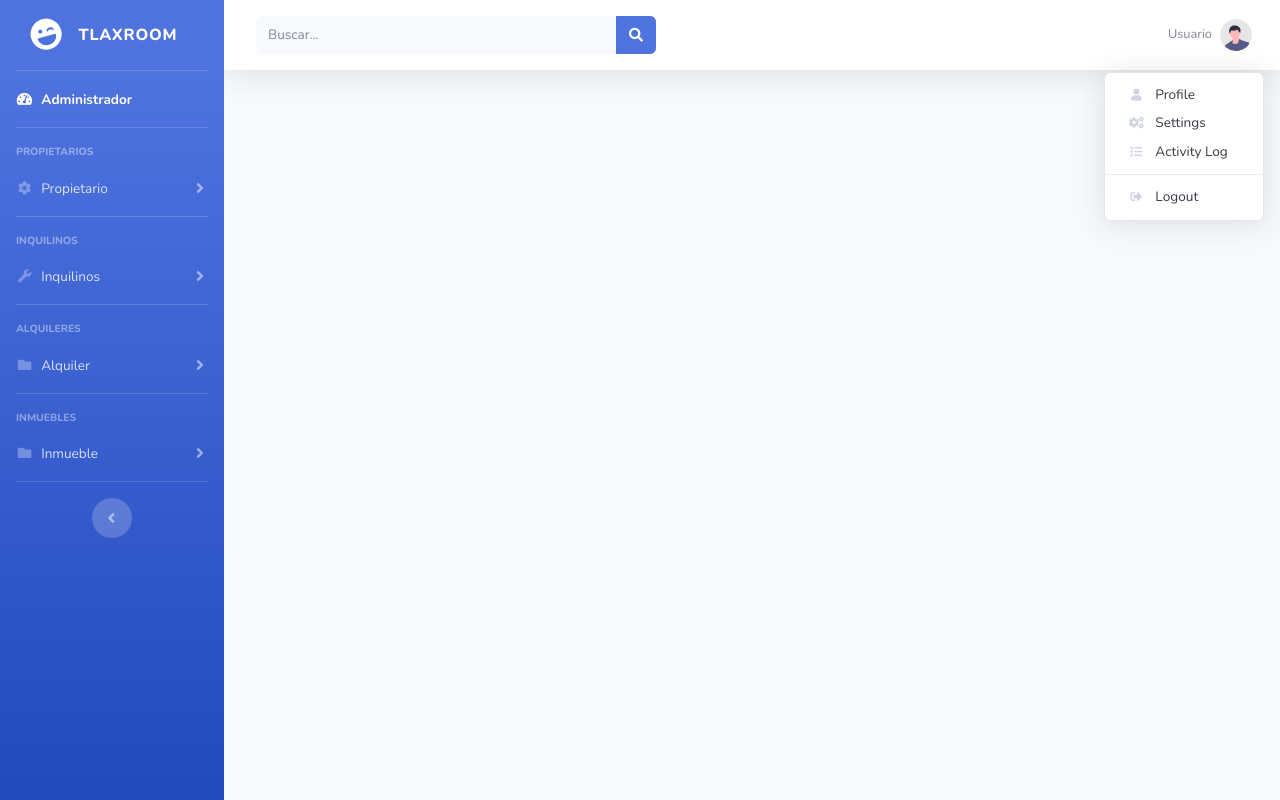
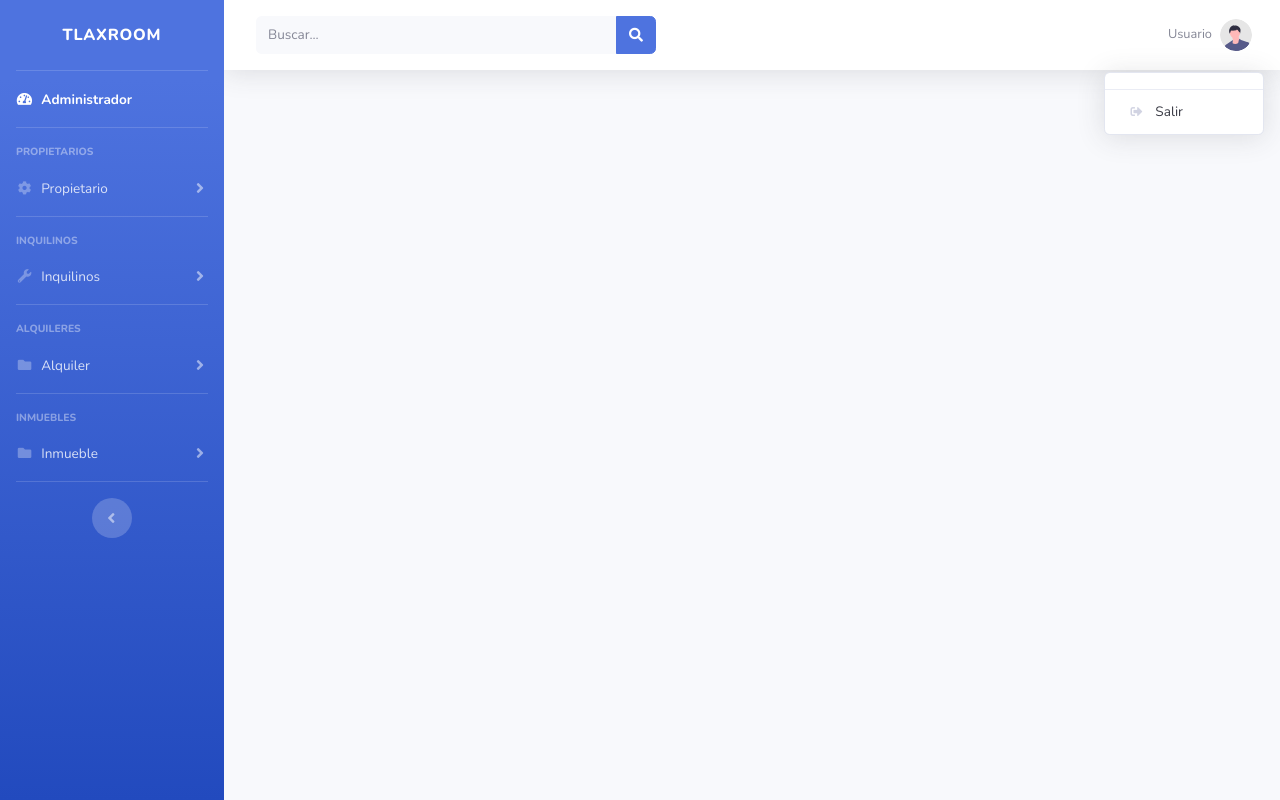
Before and after one commit to SistemasTecTlaxiaco/TLAXROOM, a PHP site: page /TLAXR/views/header.php in a window 1280 px wide, after a click on "Usuario". Run offline with PHP 8.4, Linux system fonts and the light colour scheme.

Commit message:
cambios en el footer

```diff
--- a/frontend/principal-vista.php
+++ b/frontend/principal-vista.php
@@ -14,7 +14,7 @@
 
        <img src="image/logo_tlax_room.png" >
         <h1>Bienvenido, tlax_room</h1>
-        <a href="cerrar.php">Cerrsar sesion</a>
+        <a href="cerrar.php">Cerrar sesion</a>
    </div>
 
 </body>
--- a/views/header.php
+++ b/views/header.php
@@ -30,10 +30,7 @@
         <ul class="navbar-nav bg-gradient-primary sidebar sidebar-dark accordion" id="accordionSidebar">
 
             <!-- Sidebar - Brand -->
-            <a class="sidebar-brand d-flex align-items-center justify-content-center" href="index.html">
-                <div class="sidebar-brand-icon rotate-n-15">
-                    <i class="fas fa-laugh-wink"></i>
-                </div>
+            <a class="sidebar-brand d-flex align-items-center justify-content-center" href="#">
                 <div class="sidebar-brand-text mx-3">TLAXROOM</div>
             </a>
 
@@ -201,20 +198,17 @@
                             </div>
                         </li>
 
-                        <!-- Nav Item - Alerts -->
-                        <!-- Nav Item - Messages -->
-                        <!-- Nav Item - User Information -->
+                        <!-- Barra de navegacion -->
                         <li class="nav-item dropdown no-arrow">
                             <a class="nav-link dropdown-toggle" href="#" id="userDropdown" role="button"
                                 data-toggle="dropdown" aria-haspopup="true" aria-expanded="false">
                                 <span class="mr-2 d-none d-lg-inline text-gray-600 small">Usuario </span>
-                                <img class="img-profile rounded-circle"
-                                    src="img/undraw_profile.svg">
+                                <img class="img-profile rounded-circle" src="../../assets/img/undraw_profile.svg">
                             </a>
                             <!-- Dropdown - User Information -->
                             <div class="dropdown-menu dropdown-menu-right shadow animated--grow-in"
                                 aria-labelledby="userDropdown">
-                                <a class="dropdown-item" href="#">
+                                <!--<a class="dropdown-item" href="#">
                                     <i class="fas fa-user fa-sm fa-fw mr-2 text-gray-400"></i>
                                     Profile
                                 </a>
@@ -225,11 +219,11 @@
                                 <a class="dropdown-item" href="#">
                                     <i class="fas fa-list fa-sm fa-fw mr-2 text-gray-400"></i>
                                     Activity Log
-                                </a>
+                                </a>-->
                                 <div class="dropdown-divider"></div>
                                 <a class="dropdown-item" href="#" data-toggle="modal" data-target="#logoutModal">
                                     <i class="fas fa-sign-out-alt fa-sm fa-fw mr-2 text-gray-400"></i>
-                                    Logout
+                                    Salir
                                 </a>
                             </div>
                         </li>
@@ -253,15 +247,15 @@
         <div class="modal-dialog" role="document">
             <div class="modal-content">
                 <div class="modal-header">
-                    <h5 class="modal-title" id="exampleModalLabel">Quieres Salir?</h5>
+                    <h5 class="modal-title" id="exampleModalLabel">¿Quieres Salir?</h5>
                     <button class="close" type="button" data-dismiss="modal" aria-label="Close">
                         <span aria-hidden="true">×</span>
                     </button>
                 </div>
-                <div class="modal-body">Select "Logout" below if you are ready to end your current session.</div>
+                <div class="modal-body">Seleccione Aceptar si desea cerrar sesión</div>
                 <div class="modal-footer">
                     <button class="btn btn-secondary" type="button" data-dismiss="modal">Cancelar</button>
-                    <a class="btn btn-primary" href="#">Salir</a>
+                    <a class="btn btn-primary" href="../../cerrar.php">Salir</a>
                 </div>
             </div>
         </div>
```
